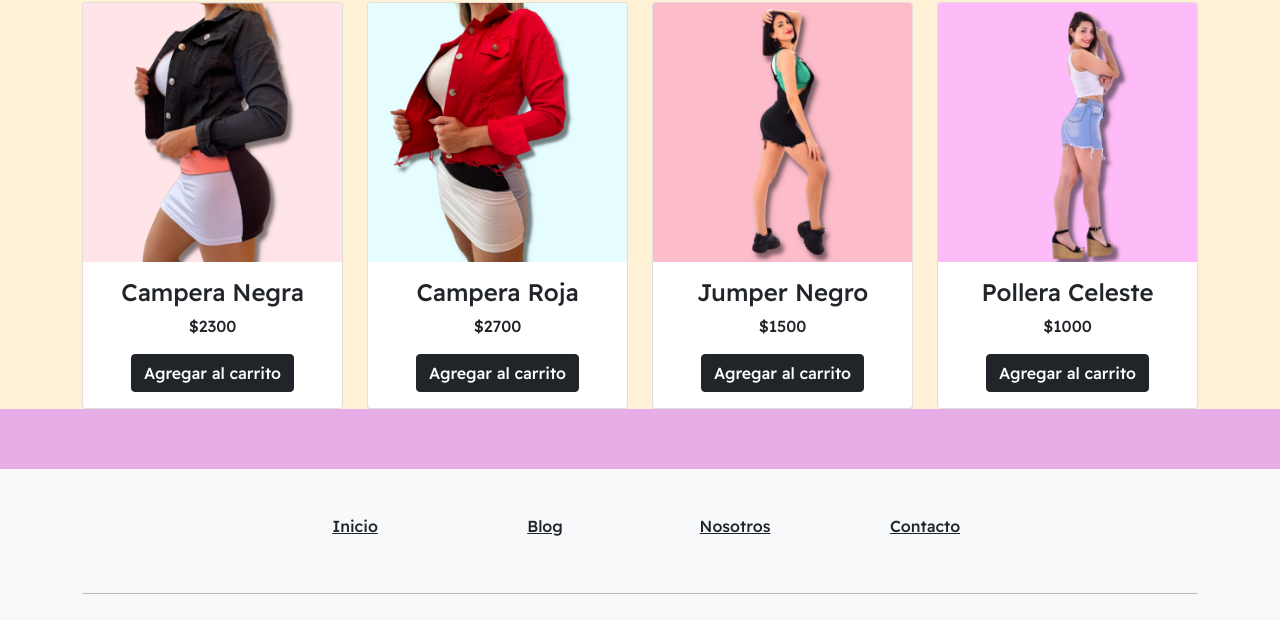
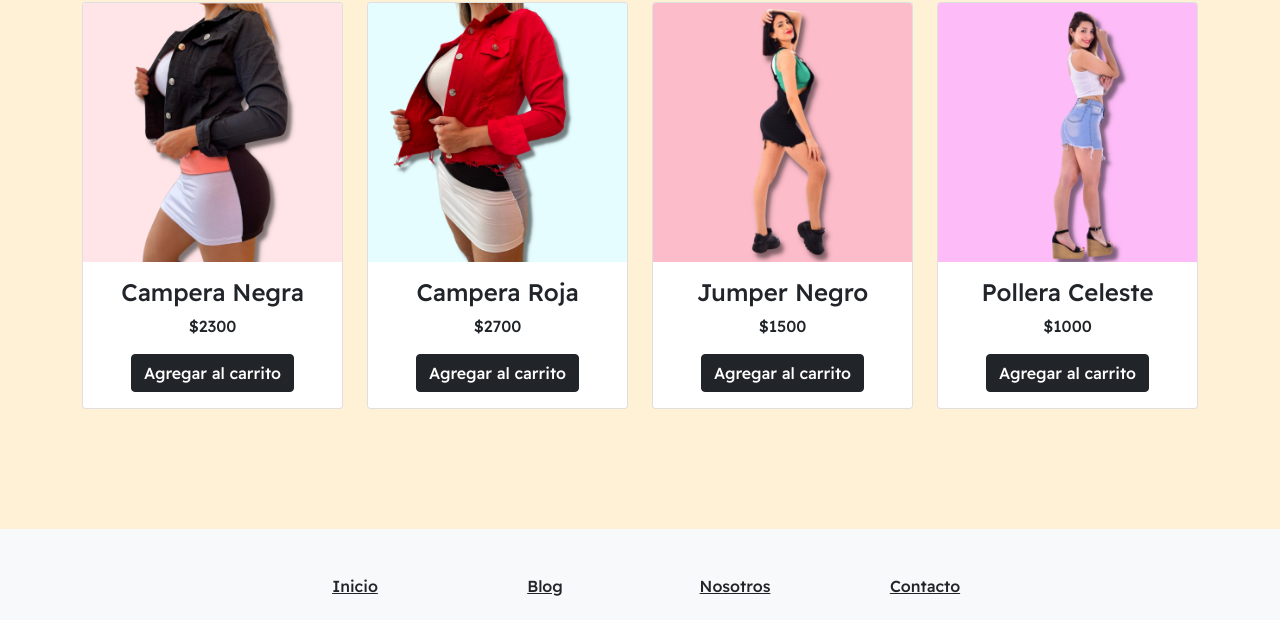
Before and after one commit to cris637/proyecto-javascript, a plain HTML site: page index.html in a window 1280 px wide. Shown: the part 1000-1620 px from the top of the page. Drawn offline with nearby package versions, Linux system fonts and the light colour scheme.

Commit message:
Cambio de color de divisores

```diff
--- a/index.html
+++ b/index.html
@@ -265,14 +265,13 @@
         <!--.row-->
       </div>
     </main>
+       <!-- Fin del Main -->
 
     <!-- Divisor -->
-    <div class="diviso"></div>
-    <div class="diviso"></div>
+    <div class="divisor"></div>
 
-    <!-- Fin del Main -->
+    <div class="divisor"></div>
 
-    <div class="divisorVioleta"></div>
     <!-- Inicio del footer, donde se encuentran redes y boton para subir -->
 
     <footer class="text-center bg-light text-black text-decoration-none">
```
